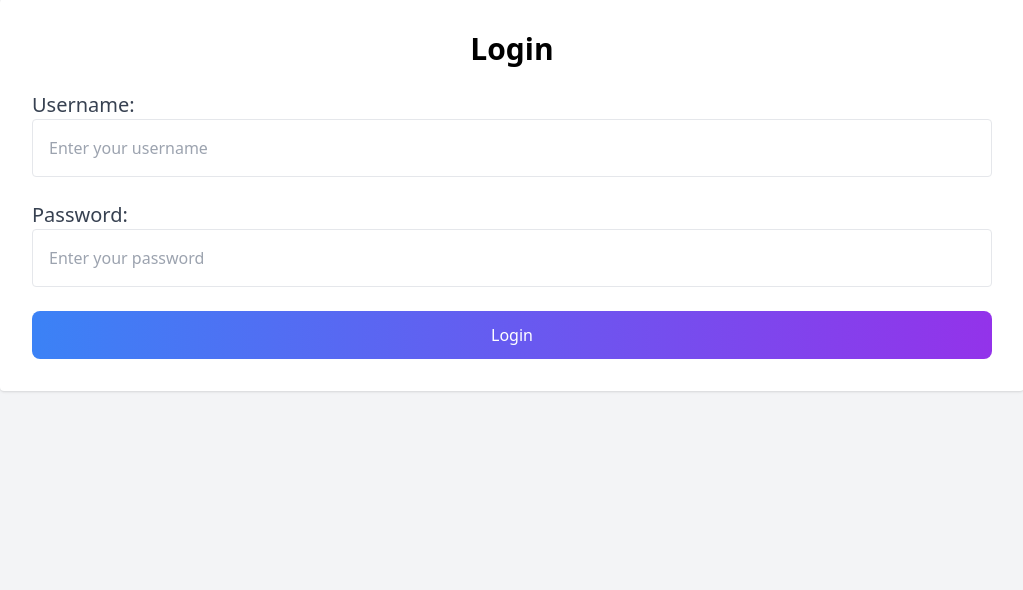
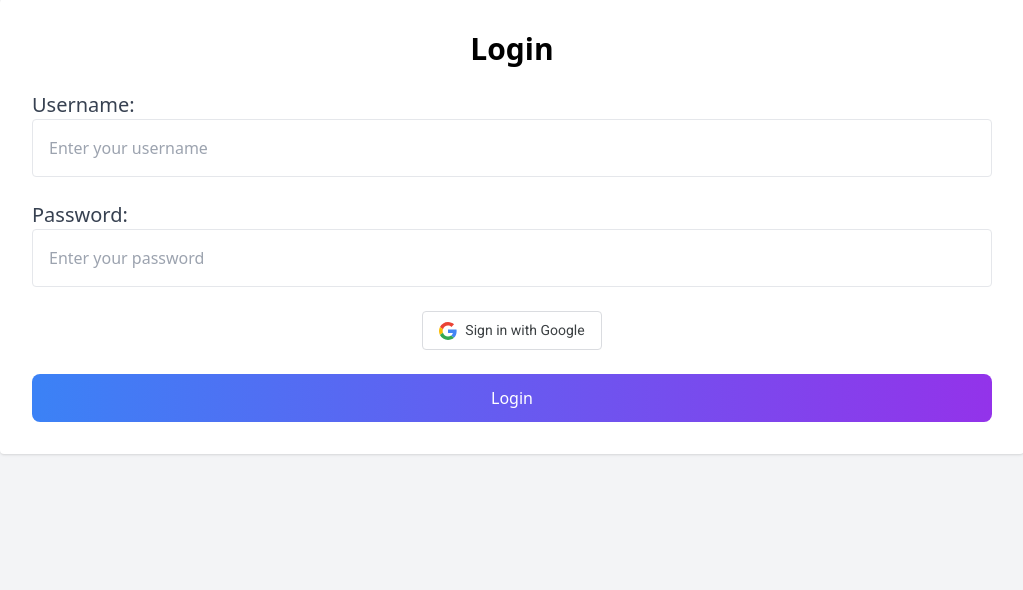
Before and after one commit to sal218/inventory-hub-fastapi, a FastAPI app: page /login in a window 1280 px wide. Shown: the part 109-699 px from the top of the page, without its empty margins (128-1151 px from the left). Run offline with FastAPI, Linux system fonts and the light colour scheme; parts of the project's set-up code (start-up, migrations or seed data) failed here and were passed over; some libraries are stand-ins or nearby versions.

Commit message:
feat(auth): implement Google OAuth2 login with secure .env handling and styled button
- Added OAuth2 login flow in `oauth.py` with Google SSO integration
- Configured `.env` usage for sensitive credentials (client ID, secret, JWT key)
- Updated `login.html` and `base.html` to include a Google-style sign-in button
- Added new styles to `styles.css` for the Google button
- Modified Docker and environment setup (`docker-compose.yml`, `.gitignore`, `requirements.txt`)
- Updated `auth.py`, `ui.py`, and `main.py` to support OAuth and secure config loading

```diff
--- a/app/main.py
+++ b/app/main.py
@@ -1,7 +1,7 @@
 from fastapi import FastAPI
 from app.database import engine, Base
 from fastapi.staticfiles import StaticFiles
-from app.routes import items, categories, suppliers, auth, ui
+from app.routes import items, categories, suppliers, auth, ui, oauth
 
 
 Base.metadata.create_all(bind=engine)
@@ -15,3 +15,4 @@ app.include_router(categories.router, prefix="/categories", tags=["Categories"])
 app.include_router(suppliers.router, prefix="/suppliers", tags=["Suppliers"])
 app.include_router(auth.router, prefix="/auth", tags=["Authentication"])
 app.include_router(ui.router, prefix="", tags=["UI"])
+app.include_router(oauth.router, tags=["OAuth"])
--- a/app/routes/auth.py
+++ b/app/routes/auth.py
@@ -5,6 +5,8 @@ from sqlalchemy.orm import Session
 from datetime import timezone
 import jwt
 from jwt.exceptions import InvalidTokenError
+import os
+from dotenv import load_dotenv
 
 
 from app import crud, schemas
@@ -12,7 +14,27 @@ from app.database import get_db
 from app.models import User
 
 
-SECRET_KEY = "e7131ead47aeae655f8e5a912d896695099be22c4bbe0b72b210ef52e3011c64" # used openssl rand -hex 32 to generate (will be better to store as envrionment var later)
+load_dotenv()
+
+SECRET_KEY = os.getenv("SECRET_KEY")
+
+# Google OAuth2 sign in
+GOOGLE_CLIENT_ID = os.getenv("GOOGLE_CLIENT_ID")
+GOOGLE_CLIENT_SECRET = os.getenv("GOOGLE_CLIENT_SECRET")
+
+# validation of critical variables
+missing_vars = []
+if not SECRET_KEY:
+    missing_vars.append("SECRET_KEY")
+if not GOOGLE_CLIENT_ID:
+    missing_vars.append("GOOGLE_CLIENT_ID")
+if not GOOGLE_CLIENT_SECRET:
+    missing_vars.append("GOOGLE_CLIENT_SECRET")
+
+if missing_vars:
+    raise RuntimeError(f"Missing environment variables: {', '.join(missing_vars)}")
+
+
 ALGORITHM = "HS256"
 ACCESS_TOKEN_EXPIRE_MINUTES = 30
 
--- /dev/null
+++ b/app/routes/oauth.py
@@ -0,0 +1,86 @@
+from fastapi import APIRouter, Request, Depends, HTTPException, status
+from fastapi.responses import RedirectResponse
+from sqlalchemy.orm import Session
+from datetime import datetime, timedelta
+import os
+import requests
+from app.database import get_db
+from app import crud, models, schemas
+from app.routes.auth import create_access_token, ACCESS_TOKEN_EXPIRE_MINUTES
+
+router = APIRouter()
+
+GOOGLE_CLIENT_ID = os.getenv("GOOGLE_CLIENT_ID")
+GOOGLE_CLIENT_SECRET = os.getenv("GOOGLE_CLIENT_SECRET")
+REDIRECT_URI = "http://localhost:8500/auth/google/callback"
+
+
+if not GOOGLE_CLIENT_ID or not GOOGLE_CLIENT_SECRET:
+    raise RuntimeError("Missing google OAuth credentials in environment variables")
+
+# redirects the user to Google’s OAuth2 consent screen, passing key parameters
+@router.get("/auth/google/login")
+def google_login():
+    google_auth_url = (
+        "https://accounts.google.com/o/oauth2/v2/auth"
+        f"?client_id={GOOGLE_CLIENT_ID}"
+        f"&response_type=code"
+        f"&redirect_uri={REDIRECT_URI}"
+        f"&scope=openid%20email%20profile"
+    )
+    return RedirectResponse(google_auth_url)
+
+
+@router.get("/auth/google/callback")
+def google_callback(request: Request, code: str, db: Session = Depends(get_db)):
+    # exchange code for token
+    token_response = requests.post(
+        "https://oauth2.googleapis.com/token",
+        data={
+            "code" : code,
+            "client_id" : GOOGLE_CLIENT_ID,
+            "client_secret" : GOOGLE_CLIENT_SECRET,
+            "redirect_uri" : REDIRECT_URI,
+            "grant_type" : "authorization_code",
+        },
+        headers={"Content-Type" : "application/x-www-form-urlencoded"},
+    )
+
+    if token_response.status_code != 200:
+        raise HTTPException(status_code=400, detail="Failed to exchange code for token")
+
+
+    tokens = token_response.json() # convert to json
+    access_token = tokens.get("access_token")
+
+    userinfo_response = requests.get(
+        "https://www.googleapis.com/oauth2/v1/userinfo",
+        params={"access_token" : access_token}
+    )
+
+    if userinfo_response.status_code != 200:
+        raise HTTPException(status_code=400, detail="Failed to retrieve user info")
+
+    user_info = userinfo_response.json()
+    username = user_info["email"]
+
+    # check if the user exists in our db else create them
+    user = db.query(models.User).filter(models.User.username == username).first()
+    if not user:
+        user = crud.create_user(
+            db,
+            schemas.UserCreate(
+                username=username,
+                password="oauth2_user", # dummy password since google is handling that and we dont store users password in this case
+                role="Regular", # default google OAuth user to regular not Admin
+            )
+        )
+
+    # Issue JWT and set in cookie
+    jwt_token = create_access_token(
+        data={"sub" : user.username},
+        expires_delta=timedelta(minutes=ACCESS_TOKEN_EXPIRE_MINUTES)
+    )
+    response = RedirectResponse(url="/profile")
+    response.set_cookie(key="access_token", value=jwt_token, httponly=True)
+    return response
--- a/app/routes/ui.py
+++ b/app/routes/ui.py
@@ -11,7 +11,13 @@ from app.models import User, Category
 from app.routes.auth import create_access_token, ACCESS_TOKEN_EXPIRE_MINUTES, SECRET_KEY, ALGORITHM
 from app.currency_utils import get_exchange_rate
 from app.crud import get_item_by_user
+import os
 
+SECRET_KEY = os.getenv("SECRET_KEY")
+ALGORITHM = os.getenv("ALGORITHM", "HS256")  # fallback if not set
+
+if not SECRET_KEY:
+    raise RuntimeError("Missing SECRET_KEY in environment")
 
 router = APIRouter()
 templates = Jinja2Templates(directory="app/templates")
--- a/app/static/css/styles.css
+++ b/app/static/css/styles.css
@@ -15,3 +15,29 @@
     background-size: 800% 800%;
     animation: gradientAnimation 15s ease infinite;
   }
+
+  .google-signin-btn {
+    display: inline-flex;
+    align-items: center;
+    gap: 8px;
+    padding: 8px 16px;
+    background-color: white;
+    color: #3c4043;
+    border: 1px solid #dadce0;
+    border-radius: 4px;
+    font-family: Roboto, sans-serif;
+    font-size: 14px;
+    font-weight: 500;
+    cursor: pointer;
+    transition: box-shadow 0.2s ease;
+    text-decoration: none;
+  }
+
+  .google-signin-btn:hover {
+    box-shadow: 0 1px 2px rgba(0,0,0,0.1), 0 1px 3px rgba(0,0,0,0.08);
+  }
+
+  .google-icon-wrapper {
+    display: flex;
+    align-items: center;
+  }
--- a/app/templates/base.html
+++ b/app/templates/base.html
@@ -7,7 +7,9 @@
   <script src="https://unpkg.com/alpinejs@3.10.2/dist/cdn.min.js" defer></script>
   <link rel="stylesheet" href="https://unpkg.com/aos@2.3.1/dist/aos.css" />
   <link rel="icon" href="/static/favicon.ico">
+  <link href="https://fonts.googleapis.com/css2?family=Roboto&display=swap" rel="stylesheet">
   <script src="https://cdn.jsdelivr.net/npm/particles.js@2.0.0/particles.min.js" defer></script>
+  <link rel="stylesheet" href="/static/css/styles.css">
 </head>
 <body class="bg-gray-100 flex flex-col min-h-screen">
   <header class="bg-white shadow">
--- a/app/templates/login.html
+++ b/app/templates/login.html
@@ -3,25 +3,43 @@
 {% block content %}
 <div class="bg-white p-8 rounded shadow w-full max-w-5xl mx-auto">
     <h2 class="text-3xl font-semibold mb-6 text-center">Login</h2>
+
     {% if error %}
         <p class="text-red-500 mb-4 text-center">{{ error }}</p>
     {% endif %}
+
     <form method="post" action="/login">
-
+        <!-- Username -->
         <div class="mb-6">
             <label for="username" class="block text-gray-700 text-xl">Username:</label>
             <input type="text" id="username" name="username" placeholder="Enter your username" required
                 class="w-full p-4 border rounded focus:border-blue-500 focus:ring-1 focus:ring-blue-500 text-left">
         </div>
 
-
+        <!-- Password -->
         <div class="mb-6">
             <label for="password" class="block text-gray-700 text-xl">Password:</label>
             <input type="password" id="password" name="password" placeholder="Enter your password" required
                 class="w-full p-4 border rounded focus:border-blue-500 focus:ring-1 focus:ring-blue-500 text-left">
         </div>
 
+        <!-- Google Sign-In Button -->
+        <div class="mb-6 flex justify-center">
+            <a href="/auth/google/login" class="google-signin-btn">
+                <span class="google-icon-wrapper">
+                    <svg xmlns="http://www.w3.org/2000/svg" width="18" height="18" viewBox="0 0 48 48">
+                        <path fill="#EA4335" d="M24 9.5c3.54 0 6.71 1.22 9.21 3.6l6.85-6.85C35.9 2.38 30.47 0 24 0 14.62 0 6.51 5.38 2.56 13.22l7.98 6.19C12.43 13.72 17.74 9.5 24 9.5z"/>
+                        <path fill="#4285F4" d="M46.98 24.55c0-1.57-.15-3.09-.38-4.55H24v9.02h12.94c-.58 2.96-2.26 5.48-4.78 7.18l7.73 6c4.51-4.18 7.09-10.36 7.09-17.65z"/>
+                        <path fill="#FBBC05" d="M10.53 28.59c-.48-1.45-.76-2.99-.76-4.59s.27-3.14.76-4.59l-7.98-6.19C.92 16.46 0 20.12 0 24c0 3.88.92 7.54 2.56 10.78l7.97-6.19z"/>
+                        <path fill="#34A853" d="M24 48c6.48 0 11.93-2.13 15.89-5.81l-7.73-6c-2.15 1.45-4.92 2.3-8.16 2.3-6.26 0-11.57-4.22-13.47-9.91l-7.98 6.19C6.51 42.62 14.62 48 24 48z"/>
+                        <path fill="none" d="M0 0h48v48H0z"/>
+                      </svg>
+                </span>
+                <span>Sign in with Google</span>
+            </a>
+        </div>
 
+        <!-- Regular Login Button -->
         <button class="w-full bg-gradient-to-r from-blue-500 to-purple-600 text-white py-3 rounded-lg hover:shadow-lg transition">
             Login
         </button>
--- a/docker-compose.yml
+++ b/docker-compose.yml
@@ -7,6 +7,8 @@ services:
       - "8500:8500"
     volumes:
       - .:/app
+    env_file:
+      - .env
     environment:
       - PYTHONDONTWRITEBYTECODE=1
       - PYTHONUNBUFFERED=1
--- a/requirements.txt
+++ b/requirements.txt
@@ -3,6 +3,7 @@ appdirs==1.4.4
 attrs==23.2.0
 autocommand==2.2.2
 Automat==22.10.0
+authlib==1.5.2
 Babel==2.14.0
 bcrypt==4.2.0
 beautifulsoup4==4.12.3
```
Also changed, not shown: 1 other file.
